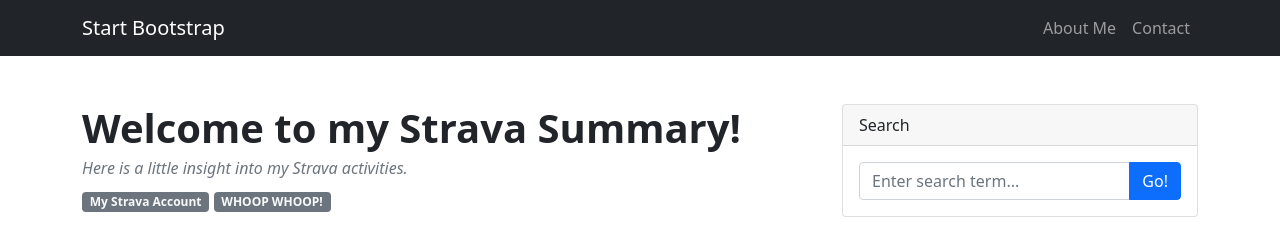
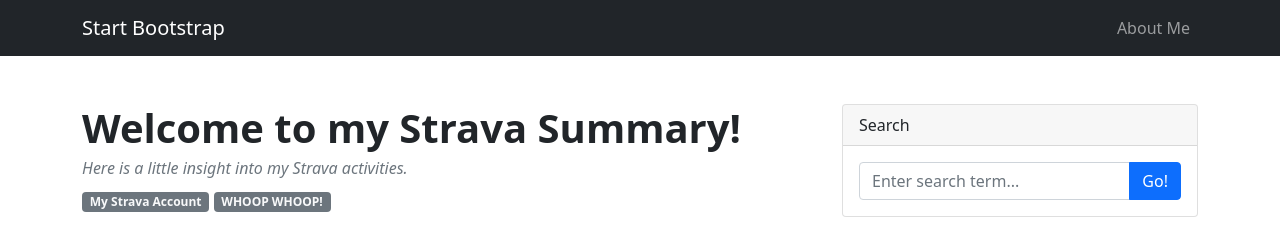
Before and after one commit to egersack/egersack.github.io, a plain HTML site: page index.html in a window 1280 px wide. Shown: the top 233 px of the page. Drawn offline with nearby package versions, Linux system fonts and the light colour scheme; grey boxes are pictures that could not be loaded.

Commit message:
Update index.html

```diff
--- a/index.html
+++ b/index.html
@@ -20,7 +20,6 @@
                 <div class="collapse navbar-collapse" id="navbarSupportedContent">
                     <ul class="navbar-nav ms-auto mb-2 mb-lg-0">
                         <li class="nav-item"><a class="nav-link" href="https://mitathletics.com/sports/wcrewop/roster/ella-gersack/9865">About Me</a></li>
-                        <li class="nav-item"><a class="nav-link" href="egersack@mit.edu">Contact</a></li>
                     </ul>
                 </div>
             </div>
```
